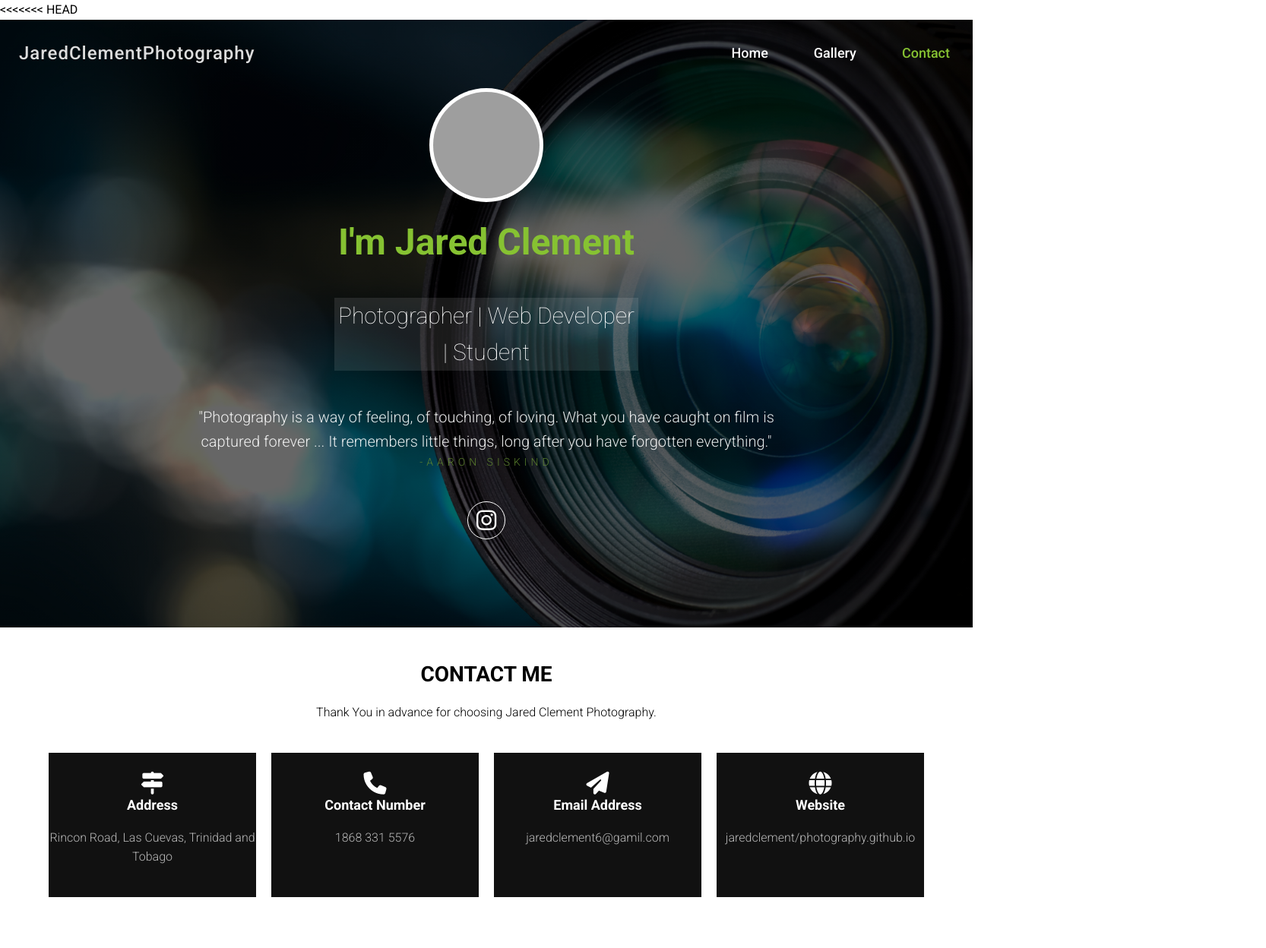
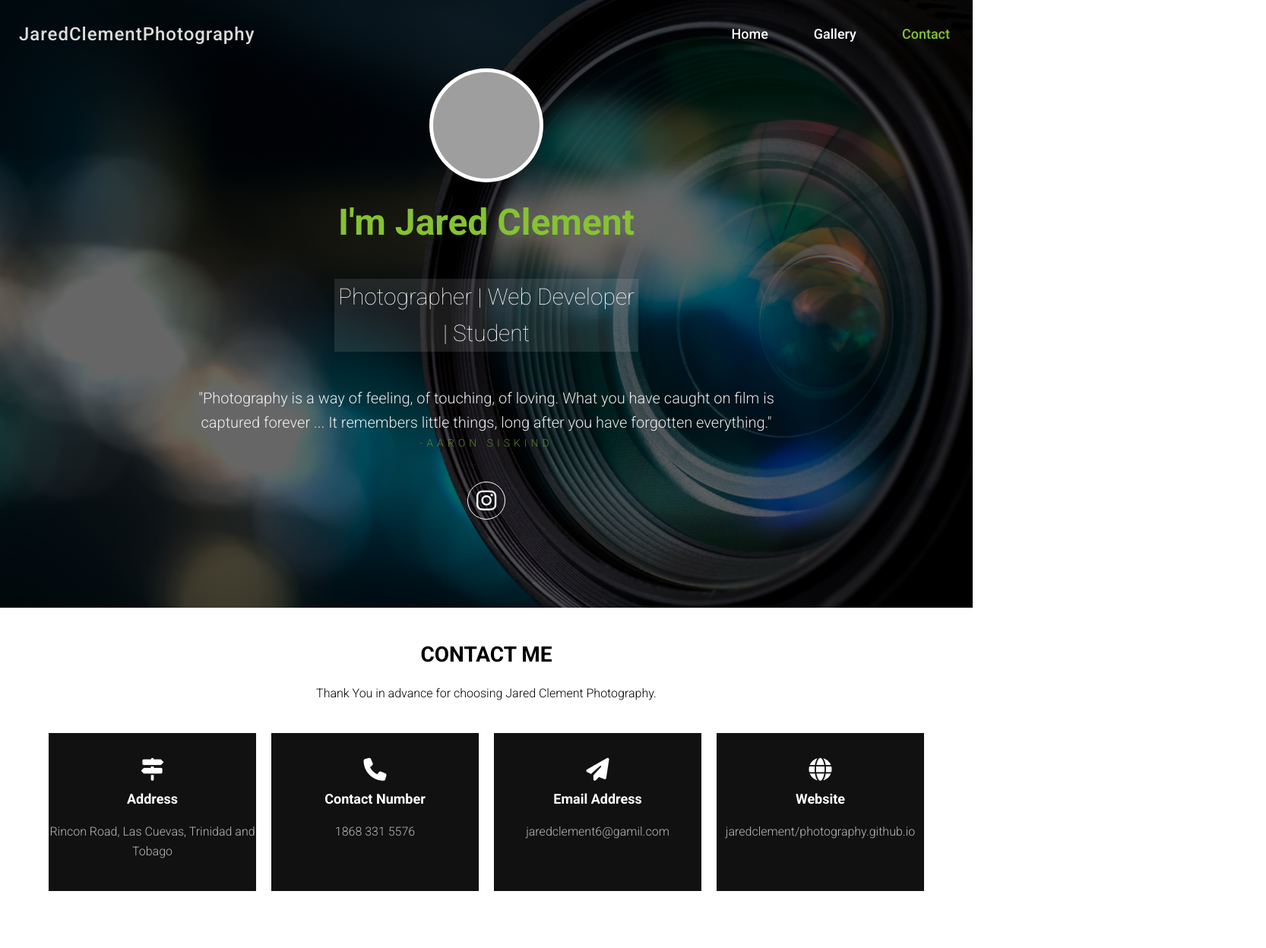
Before and after one commit to jaredclement/photography, a plain HTML site: page contact.html in a window 1280 px wide. Shown: the top 1248 px of the page at 76% size, 1666 px wide, since content can reach past the window. Drawn offline with Linux system fonts and the light colour scheme; grey boxes are pictures that could not be loaded.

Commit message:
Add files via upload

```diff
--- a/contact.html
+++ b/contact.html
@@ -1,133 +1,3 @@
-<<<<<<< HEAD
-<!DOCTYPE html>
-<html>
-    <head>
-		 <meta name = "viewport" content = "width=device-width, intial-scale=1.0">
-        <meta charset="utf-8">
-        <title>JaredClementPhotography</title>
-        <meta name = "viewport" content = "width=device-width, intial-scale=1.0">
-        <link rel="stylesheet" href="main.css">
-        <script src="https://kit.fontawesome.com/dbed6b6114.js" crossorigin="anonymous"></script>
-    </head>
-    <body>
-
-        <!-- header -->
-        <header class = "header">
-            <div class = "nav-section">
-                <div class = "brand-and-navBtn">
-                    <span class = "brand-name">
-                         JaredClementPhotography
-                    </span>
-                    <span class = "navBtn flex">
-                        <i class = "fas fa-bars"></i>
-                    </span>
-                </div>
-
-                <!-- navigation menu -->
-                <nav class = "top-nav">
-                    <ul>
-                        <li><a href = "index.html">Home</a></li>
-						<li><a href = "gallery.html">Gallery</a></li>
-                        <li><a href = "contact.html" class = "active">Contact</a></li>
-                    </ul>
-                </nav>
-            </div>
-
-            <div class = "container about">
-                <div class = "about-content">
-                    <div class = "about-img flex">
-                        <img src = "images/about-img.jpg" alt = "photographer img">
-                    </div>
-                    <h2>I'm Jared Clement</h2>
-                    <h3>Photographer | Web Developer | Student</h3>
-                    <blockquote>
-                        "Photography is a way of feeling, of touching, of loving. What you have caught on film is captured forever ... It remembers little things, long after you have forgotten everything."
-                        <span>-Aaron Siskind</span>
-                    </blockquote>
-                </div>
-
-                <div class = "social-icons">
-                    <ul>
-
-                        <li>
-                             <a href = "https://www.instagram.com/jared_.clement/"><i class = "fab fa-instagram"></i></a>
-                        </li>
-
-                    </ul>
-                </div>
-            </div>
-        </header>
-        <!-- end of header -->
-
-        <!-- main -->
-        <section class = "section-five">
-            <div class = "container">
-                <div class = "contact-top">
-                    <h3>CONTACT ME</h3>
-                    <p>Thank You in advance for choosing Jared Clement Photography.</p>
-                </div>
-
-                <div class = "contact-middle">
-                    <div>
-                        <span class = "contact-icon">
-                            <i class = "fas fa-map-signs"></i>
-                        </span>
-                        <span>Address</span>
-                        <p>Rincon Road, Las Cuevas, Trinidad and Tobago</p>
-                    </div>
-
-                    <div>
-                        <span class = "contact-icon">
-                            <i class = "fas fa-phone"></i>
-                        </span>
-                        <span>Contact Number</span>
-                        <p>1868 331 5576</p>
-                    </div>
-
-                    <div>
-                        <span class = "contact-icon">
-                            <i class = "fas fa-paper-plane"></i>
-                        </span>
-                        <span>Email Address</span>
-                        <p>jaredclement6@gamil.com</p>
-                    </div>
-					  <div>
-                        <span class = "contact-icon">
-                            <i class = "fas fa-globe"></i>
-                        </span>
-                        <span>Website</span>
-                        <p>jaredclement/photography.github.io</p>
-                    </div>
-                </div>
-
-                <div class = "contact-bottom">
-
-
-                    <!-- Map -->
-                    <div>
-                        <div class="mapouter"><div class="gmap_canvas"><iframe width="600" height="500" id="gmap_canvas" src="https://maps.google.com/maps?q=Rincon%20Road%20Las%20Cuevas&t=&z=13&ie=UTF8&iwloc=&output=embed" frameborder="0" scrolling="no" marginheight="0" marginwidth="0"></iframe><a href="https://fmovies-online.net"></a><br><style>.mapouter{position:relative;text-align:right;height:500px;width:600px;}</style><a href="https://www.embedgooglemap.net"></a><style>.gmap_canvas {overflow:hidden;background:none!important;height:500px;width:600px;}</style></div></div>
-                    </div>
-                </div>
-            </div>
-        </section>
-        <!-- end of main -->
-
-
-        <!-- footer -->
-          <footer class = "footer">
-            <div class = "footer-container container">
-					<h2>Jared Clement</h2>
-                    <p>"If you want to create art, go nuts.<br> But own it.<br> Don’t pretend like you were the only one to see it like that."</p>
-
-            </div>
-            <p>&copy; Copyright Jared Clement</p>
-        </footer>
-        <!-- end of footer -->
-
-
-        <script src="script.js"></script>
-    </body>
-=======
 <!DOCTYPE html>
 <html>
     <head>
@@ -257,5 +127,4 @@
 
         <script src="script.js"></script>
     </body>
->>>>>>> b7c35a66372e9328e4eba0e65a7fd0f971238fd0
 </html>
--- a/main.css
+++ b/main.css
@@ -432,7 +432,8 @@ blockquote span{
 }
 .footer-container h2{
 	text-align:center;
-	position: relative;
+	position: absolute;
+	left:800px;
     color: var(--lightGreen);
     font-size: 36px;
     font-weight: 500;
```
Also changed, not shown: gallery.html (line endings or trailing spaces), index.html (line endings or trailing spaces).
